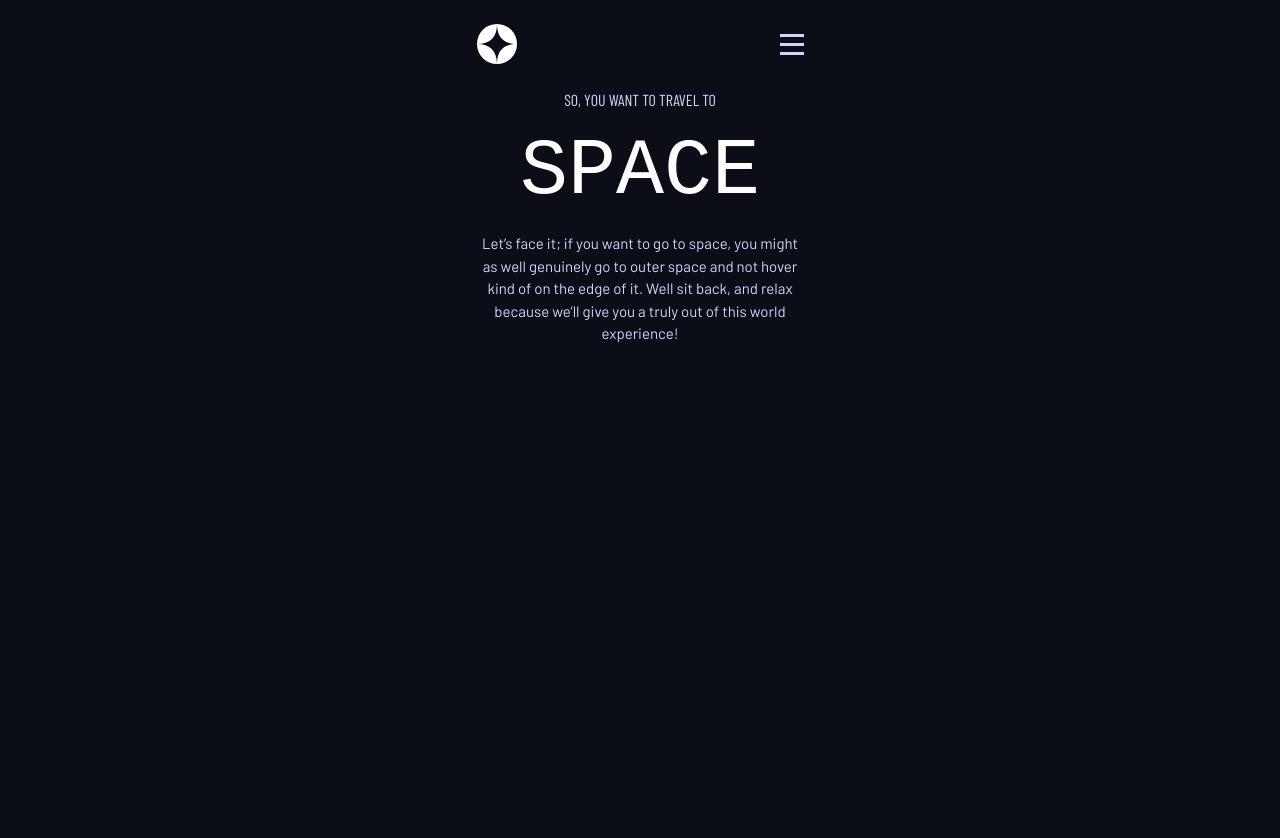
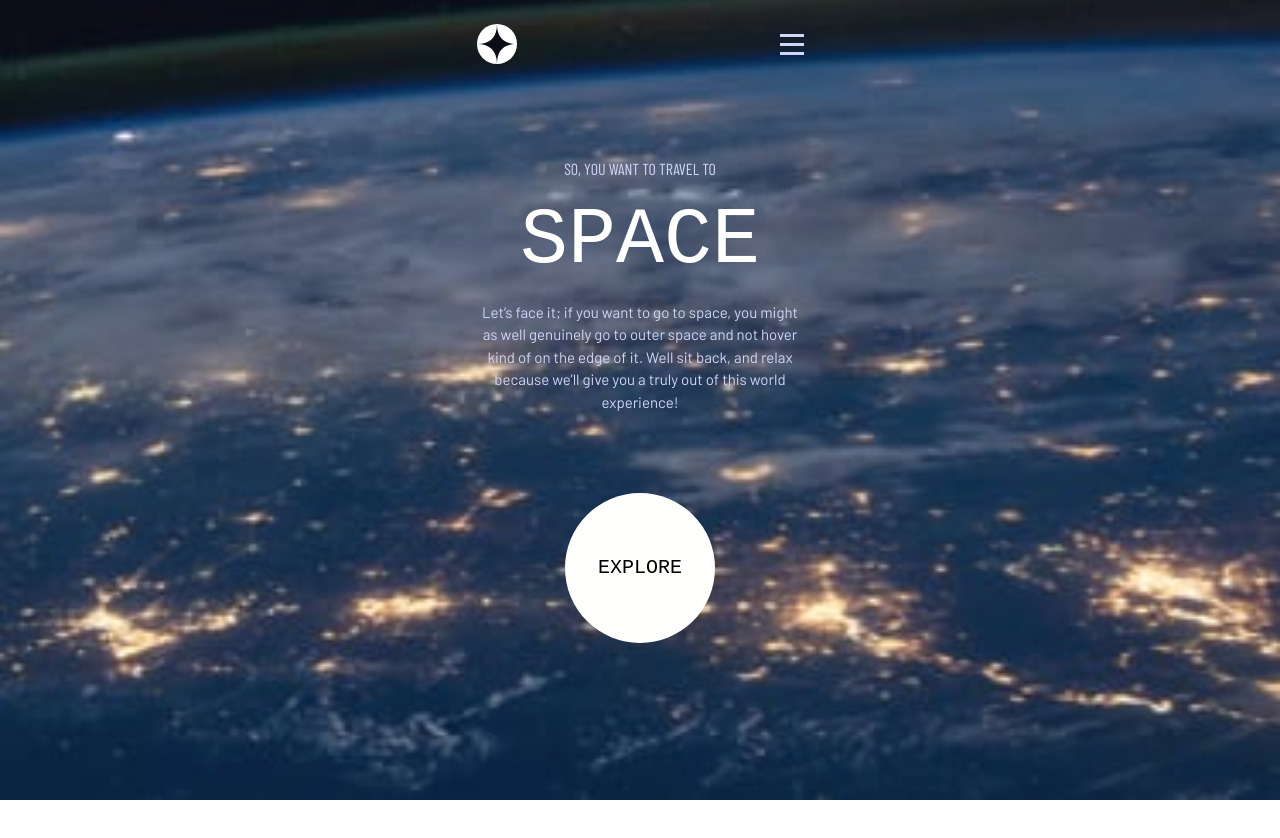
Before and after one commit to andrescptrc/space-tourism-website-main, a Next.js app: page / in a window 1280 px wide. Shown: the top 838 px of the page. After the commit the page ends 800 px from the top, so only its background shows below. Built offline with nearby package versions, Linux system fonts and the light colour scheme; a web font is replaced by a local one.

Commit message:
chore: fix the home page's layout

```diff
--- a/src/common/containers/Layout.tsx
+++ b/src/common/containers/Layout.tsx
@@ -1,7 +1,9 @@
 import React, { FC } from 'react';
 
 const Layout: FC = ({ children }) => {
-  return <div className=" bg-rich-black-fogra-29">{children}</div>;
+  return (
+    <div className="relative h-screen bg-rich-black-fogra-29">{children}</div>
+  );
 };
 
 export default Layout;
--- a/src/modules/Home/HomeView.tsx
+++ b/src/modules/Home/HomeView.tsx
@@ -1,8 +1,8 @@
 const HomeView = () => {
   return (
-    <div className="flex flex-col items-center">
-      <div className="h-screen w-[327px]">
-        <div className="text-center">
+    <div className="flex min-h-screen flex-col items-center justify-center bg-[url('/assets/home/background-home-mobile.jpg')] bg-cover bg-clip-border bg-bottom bg-no-repeat">
+      <div className="flex h-[384] w-[327px] flex-col justify-between text-center">
+        <div>
           <h2 className="font-title uppercase text-lavender-blue">
             So, you want to travel to
           </h2>
@@ -16,6 +16,11 @@ const HomeView = () => {
             world experience!
           </h2>
         </div>
+        <div className="mt-20 text-center">
+          <button className="h-[150px] w-[150px] rounded-full bg-white">
+            <span className="font-display text-xl uppercase">Explore</span>
+          </button>
+        </div>
       </div>
     </div>
   );
--- a/src/modules/Sidebar/MainSidebar.tsx
+++ b/src/modules/Sidebar/MainSidebar.tsx
@@ -2,9 +2,10 @@ import Image from 'next/image';
 
 const MainSidebar = () => {
   return (
-    <div className="flex w-screen justify-center p-6">
+    <div className="absolute left-0 top-0 flex w-screen justify-center p-6">
       <div className="flex w-[327px] items-center justify-between">
         <Image
+          className="cursor-pointer"
           src="/assets/shared/logo.svg"
           alt="Space Logo"
           layout="fixed"
```
